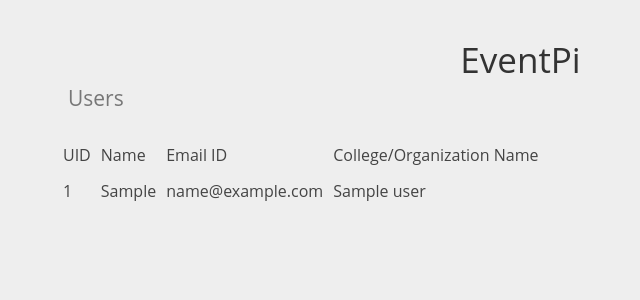
After one commit to dtchanpura/event-pi, a Python web app: template app/templates/show_users.html in a window 1280 px wide. The commit adds this page. Shown: the top 300 px of the page, without its empty margins (122-762 px from the left). Run offline with Jinja, Linux system fonts and the light colour scheme; the template is opened without the code that fills it: most values are stand-ins (such as "Sample title", 1, 10 or a date in 2020).

Commit message:
Added AddUser and ViewUser part

```diff
--- a/app/templates/eventdetails.html
+++ b/app/templates/eventdetails.html
@@ -13,8 +13,12 @@
           <li><span>Fees:</span> {% if eventdata.fees %} {{ eventdata.fees }} {% else %} Free {% endif %} </li>
           <li><span>From:</span> {{eventdata.start_date|strftime(format="%d %B %Y, %A")}}</li>
           <li><span>To:</span>  {{eventdata.end_date|strftime(format="%d %B %Y, %A")}} </li>
+          <li><span>Attendees:</span>  {{ cnt }} </li>
+
         </ul>
         <a href="{{ url_for('adduser',event_id = event_id) }}"><button class="btn">Add new User</button></a>
+        <a href="{{ url_for('show_users',event_id=event_id) }}" target="_blank"><button class="btn">View Users</button></a>
+
         <a href="{{ url_for('delete_event',event_id=event_id) }}"><button class="btn">Delete Event</button></a>
 
 
--- /dev/null
+++ b/app/templates/show_users.html
@@ -0,0 +1,34 @@
+{% extends "index.html" %}
+{% block title %}EventPi Admin{% endblock %}
+
+{% block content %}
+  <p class="lead">
+    Users
+  </p>
+  {% if users_data|length > 0 %}
+  <div>
+      <!-- List of Events if any -->
+    <table class="log_table">
+      <div class="thirteen columns"><tr>
+       <b><td>UID</td>
+       <td>Name</td>
+       <td>Email ID</td>
+       <td>College/Organization Name</td>
+    </tr></div>
+    {% for user_m in users_data %}
+
+         <div><tr>
+          <td>{{ user_m.user.id }}</td>
+          <td>{{ user_m.user.first_name }}</td>
+          <td>{{ user_m.user.email }}</a></td>
+          <td>{{ user_m.user.college_name }}</td>
+       </tr></div>
+    {% endfor %}
+
+    </table>
+    </div>
+  {% else %}
+    <p>You don't have any users yet..</p>
+    <a href="{{ url_for('adduser',event_id=event_id) }}" target="_parent"><button class="btn">Add new User</button></a>
+  {% endif %}
+{% endblock %}
```
Also changed, not shown: app/forms.py (+8 -7 lines), app/models.py (+17 -8 lines), app/views.py (+17 -6 lines).
